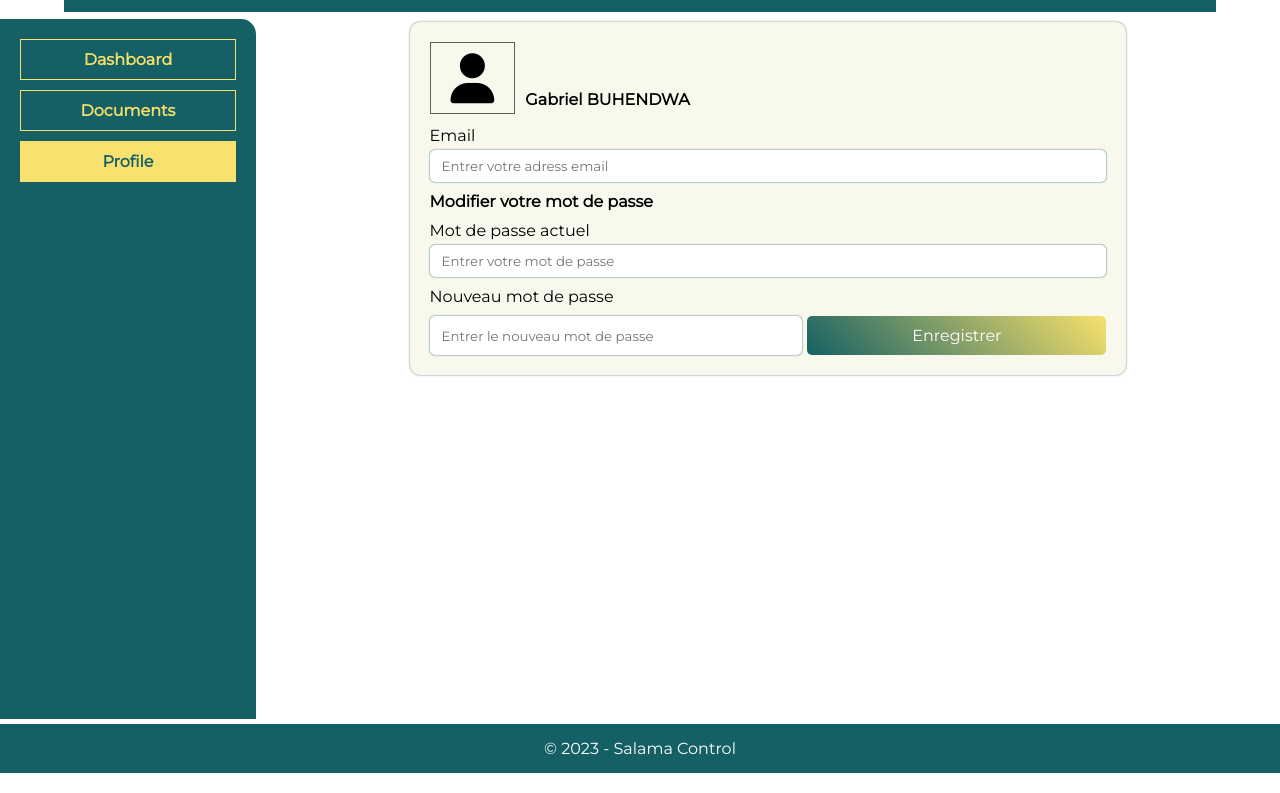
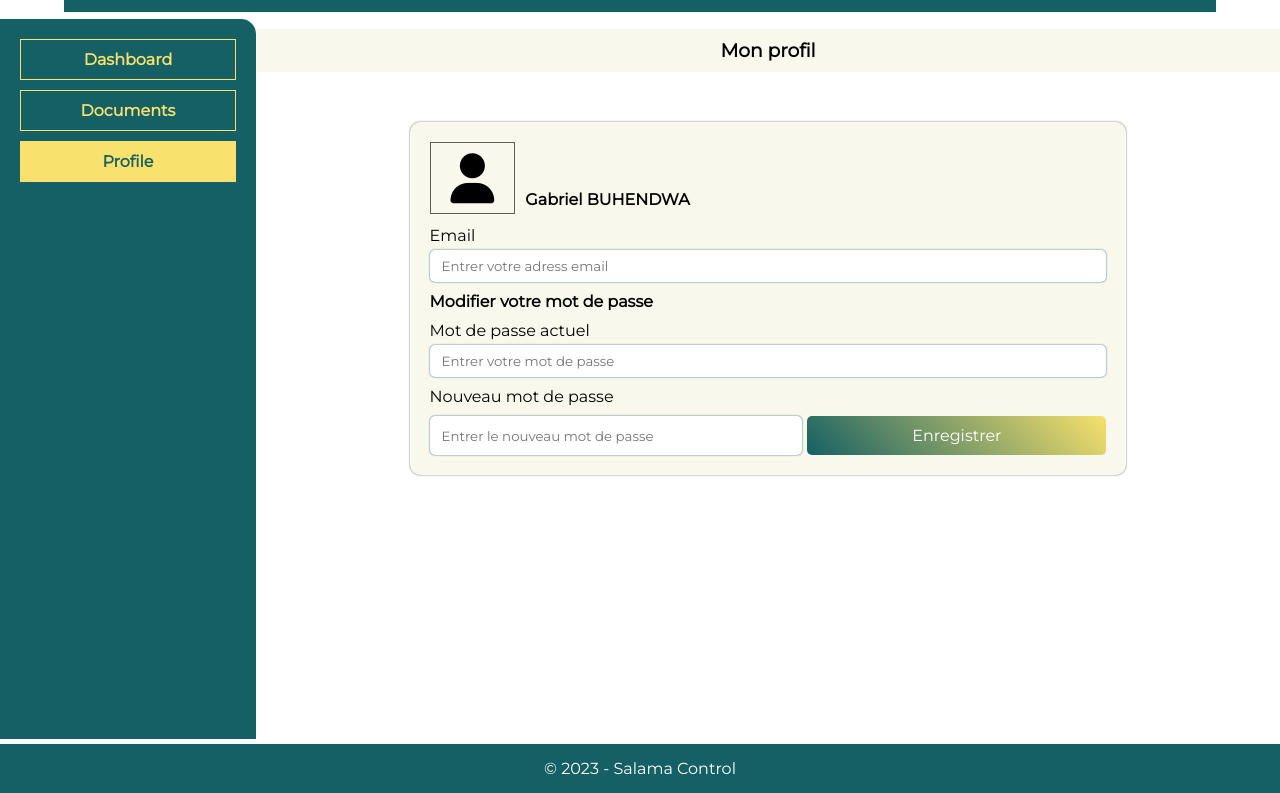
Before and after one commit to AnicetChiza/finalsalamacontrol, a plain HTML site: page views/roulage/roulageprofile.html in a window 1280 px wide. Shown: the part 81-874 px from the top of the page. Drawn offline with Linux system fonts and the light colour scheme; a web font is replaced by a local one.

Commit message:
add to my repository

```diff
--- a/sass/layouts/chauffeur/_profile.scss
+++ b/sass/layouts/chauffeur/_profile.scss
@@ -1,9 +1,10 @@
 @use '../../utils/' as u;
 @use '../../utils/mixins' as *;
 
-section{
+.section-content{
     .profile-content{
-        height: 100vh;
+        height: 90vh;
+        margin-top: 100px;
         h3{
             @include titre-de-page;
         }
```
Also changed, not shown: css/salamacontrol.css, 1 other file.
